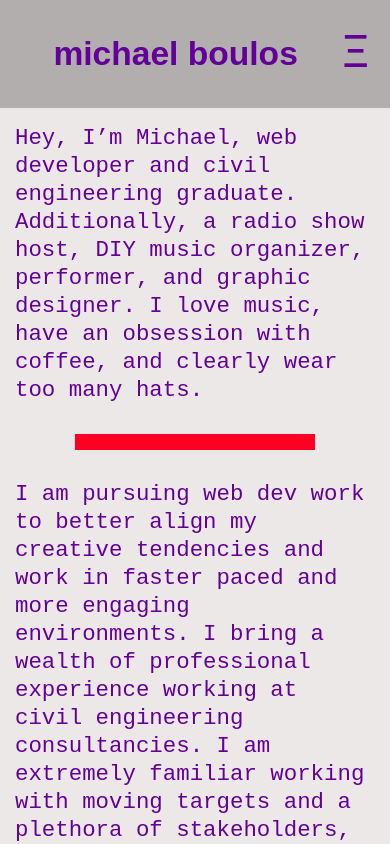
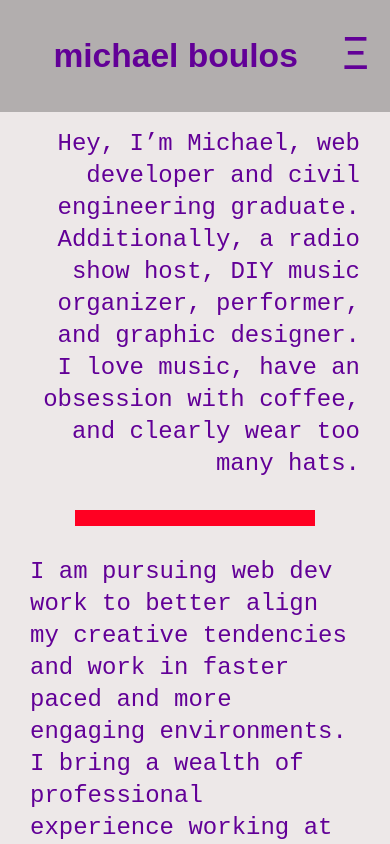
Before and after one commit to dapatcho/no-round-corners, a Next.js app: page / in a window 390 px wide. Shown: the top 844 px of the page. Built offline with nearby package versions, Linux system fonts and the light colour scheme.

Commit message:
Index page responsiveness, global css tweak

```diff
--- a/src/pages/index.jsx
+++ b/src/pages/index.jsx
@@ -6,8 +6,10 @@ import React from "react";
 
 export default function Home() {
   return (
+    <div className={styles.parent}>
+      <div className={styles.spacer}></div>
       <div className={styles.content}>
-      <p>
+        <p className="text-right">
           Hey, I’m Michael, web developer and civil engineering graduate.
           Additionally, a radio show host, DIY music organizer, performer, and
           graphic designer. I love music, have an obsession with coffee, and
@@ -17,11 +19,12 @@ export default function Home() {
         {/* <br/> */}
         <p>
           I am pursuing web dev work to better align my creative tendencies and
-        work in faster paced and more engaging environments. I bring a wealth of
-        professional experience working at civil engineering consultancies. I am
-        extremely familiar working with moving targets and a plethora of
+          work in faster paced and more engaging environments. I bring a wealth
+          of professional experience working at civil engineering consultancies.
+          I am extremely familiar working with moving targets and a plethora of
           stakeholders, where I consistently turn over quality work.
         </p>
       </div>
+    </div>
   );
 }
--- a/src/styles/globals.css
+++ b/src/styles/globals.css
@@ -26,12 +26,11 @@ body {
   font-family: "Fira Code", monospace;
   min-height: 100vh;
   min-width: 100vw;
-  font-size: 1.5rem;
-  line-height: 2rem;
+  font-size: 1.75rem;
+  line-height: 3rem;
   margin: 0;
   display: flex;
   flex-direction: column;
-
   transition: background-color 0.3s, color 0.3s;
 }
 
@@ -59,11 +58,10 @@ main {
   /* min-width: 100vw; */
 }
 
-
-@media only screen and (max-width: 500px) {
- body{
-  font-size: 1.4rem;
-  line-height: 1.75rem;
+@media only screen and (max-width: 650px) {
+  body {
+    font-size: 1.5rem;
+    line-height: 2rem;
   }
 
   h1,
--- a/src/styles/pages/index.module.css
+++ b/src/styles/pages/index.module.css
@@ -1,3 +1,33 @@
+.parent {
+  display: flex;
+  justify-content: center;
+  align-items: center;
+  height: 60vh;
+  padding: 75px 0;
+}
+
+.spacer {
+  /* flex-grow: 1;
+  flex-shrink: 1; */
+}
+
 .content {
-padding: 0px 15px;
+  display: flex;
+  flex-direction: column;
+  max-width: 95vw;
+  flex: 1;
+  overflow-y: auto;
 }
+
+@media (max-width: 1200px) {
+  .parent {
+    display: inline-block;
+    align-items: center;
+
+    padding: 0px 30px;
+  }
+
+  .content {
+    display: inline-block;
+  }
+}
```
Also changed, not shown: src/styles/components/PortfolioItem.module.css (+4 -4 lines). Lines whose indentation alone changed are shown as unchanged.
